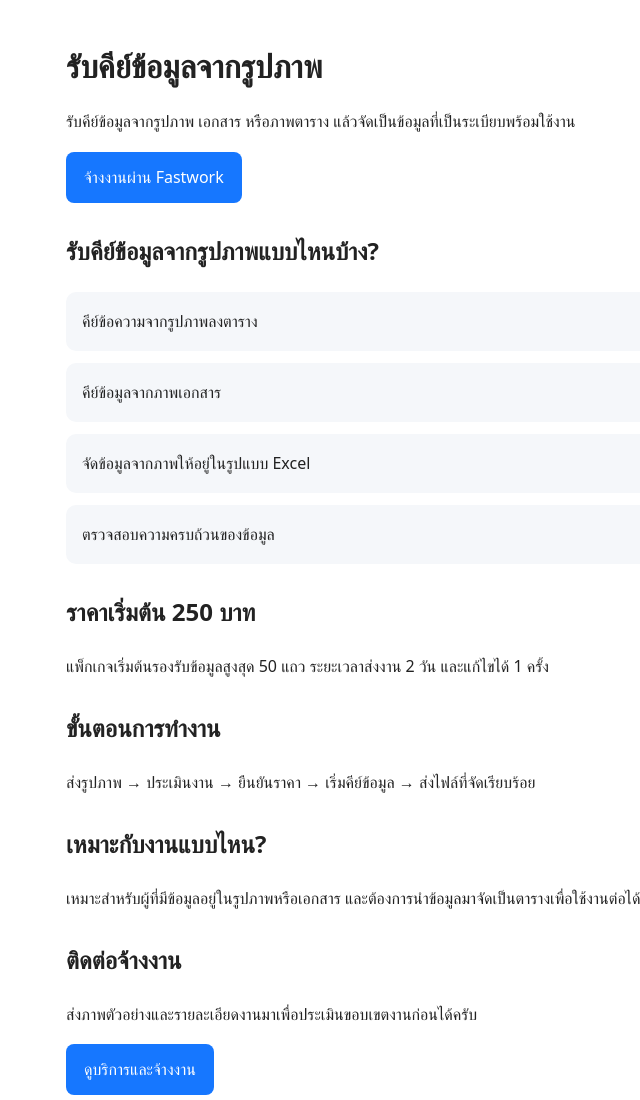
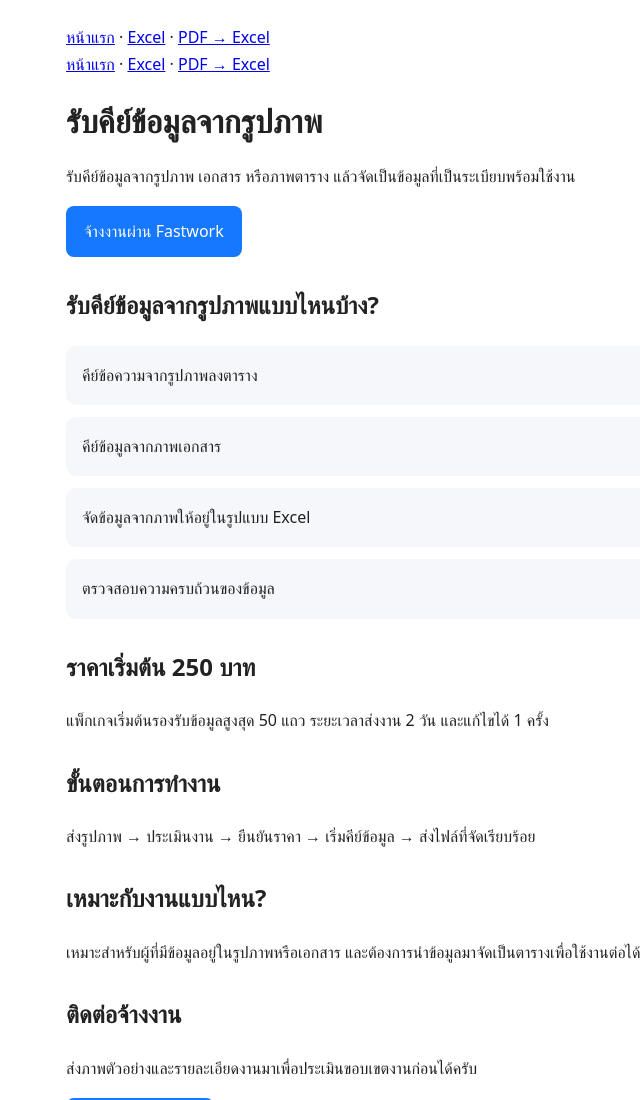
Before and after one commit to onestoryhd-eng/data-entry-service, a plain HTML site: page image-to-text.html in a window 1280 px wide. Shown: the top 1100 px of the page, without its empty margins (194-834 px from the left). Drawn offline with Linux system fonts and the light colour scheme.

Commit message:
Add navigation links to SEO pages

```diff
--- a/image-to-text.html
+++ b/image-to-text.html
@@ -15,6 +15,8 @@ h1{line-height:1.3}section{margin:28px 0}
 </style>
 </head>
 <body>
+<nav><a href="index.html">หน้าแรก</a> · <a href="excel.html">Excel</a> · <a href="pdf-to-excel.html">PDF → Excel</a></nav>
+<nav><a href="index.html">หน้าแรก</a> · <a href="excel.html">Excel</a> · <a href="pdf-to-excel.html">PDF → Excel</a></nav>
 <header>
 <h1>รับคีย์ข้อมูลจากรูปภาพ</h1>
 <p>รับคีย์ข้อมูลจากรูปภาพ เอกสาร หรือภาพตาราง แล้วจัดเป็นข้อมูลที่เป็นระเบียบพร้อมใช้งาน</p>
```
Also changed, not shown: excel.html (+1 -0 lines), pdf-to-excel.html (+1 -0 lines).
